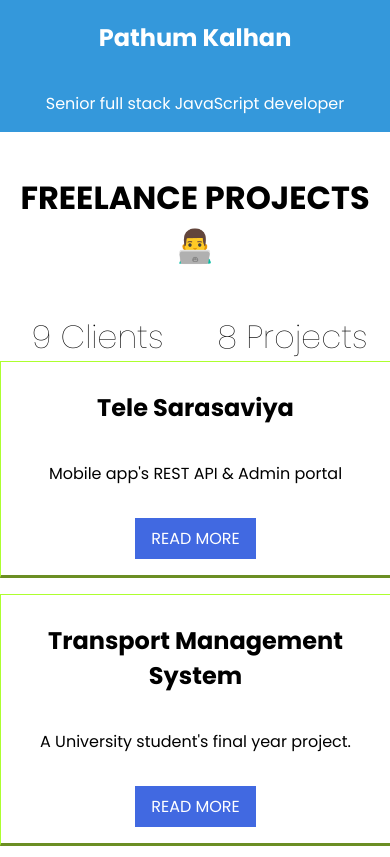
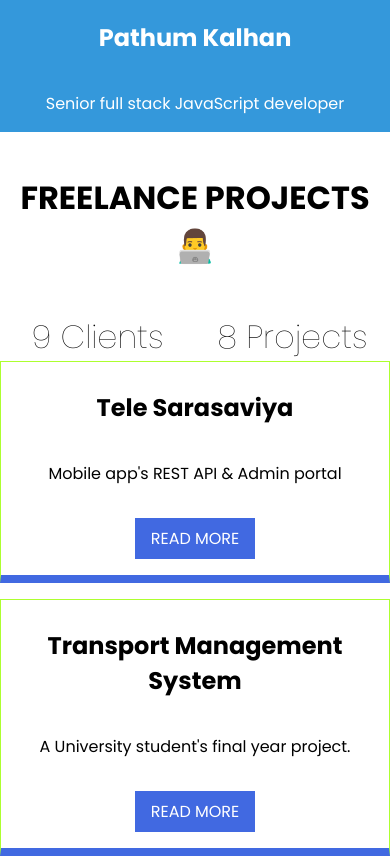
Before and after one commit to pathum-kalhan/portfolio, a Vue app: page / in a window 390 px wide. Shown: the top 857 px of the page. Built offline with nearby package versions, Linux system fonts and the light colour scheme.

Commit message:
card border bottom

```diff
--- a/src/components/Card.vue
+++ b/src/components/Card.vue
@@ -64,7 +64,8 @@ export default {
 @media(max-width:40rem){
   .card{
     box-shadow: none;
-    border-bottom: 3px solid olivedrab;
+    border-bottom: 0.5rem solid royalblue;
+     border-right: 1px solid  greenyellow
   }
 }
 </style>
```
